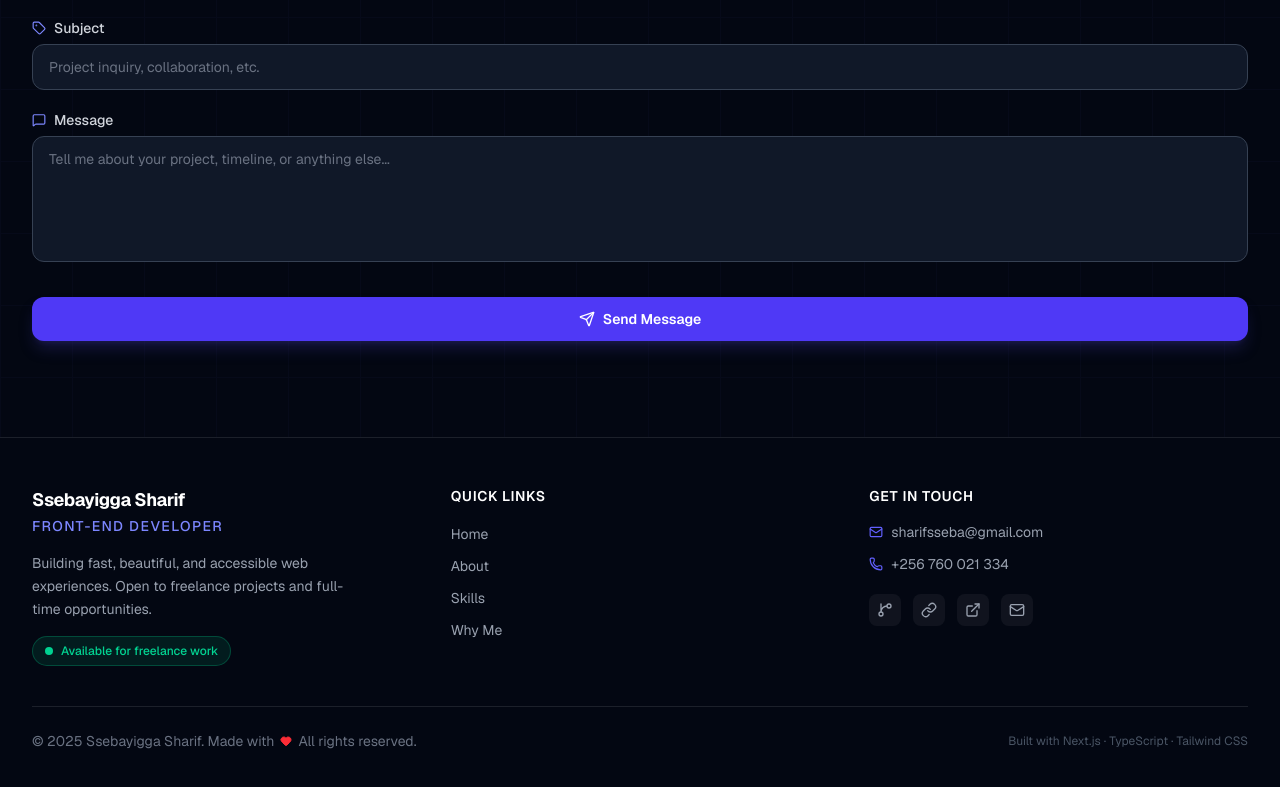
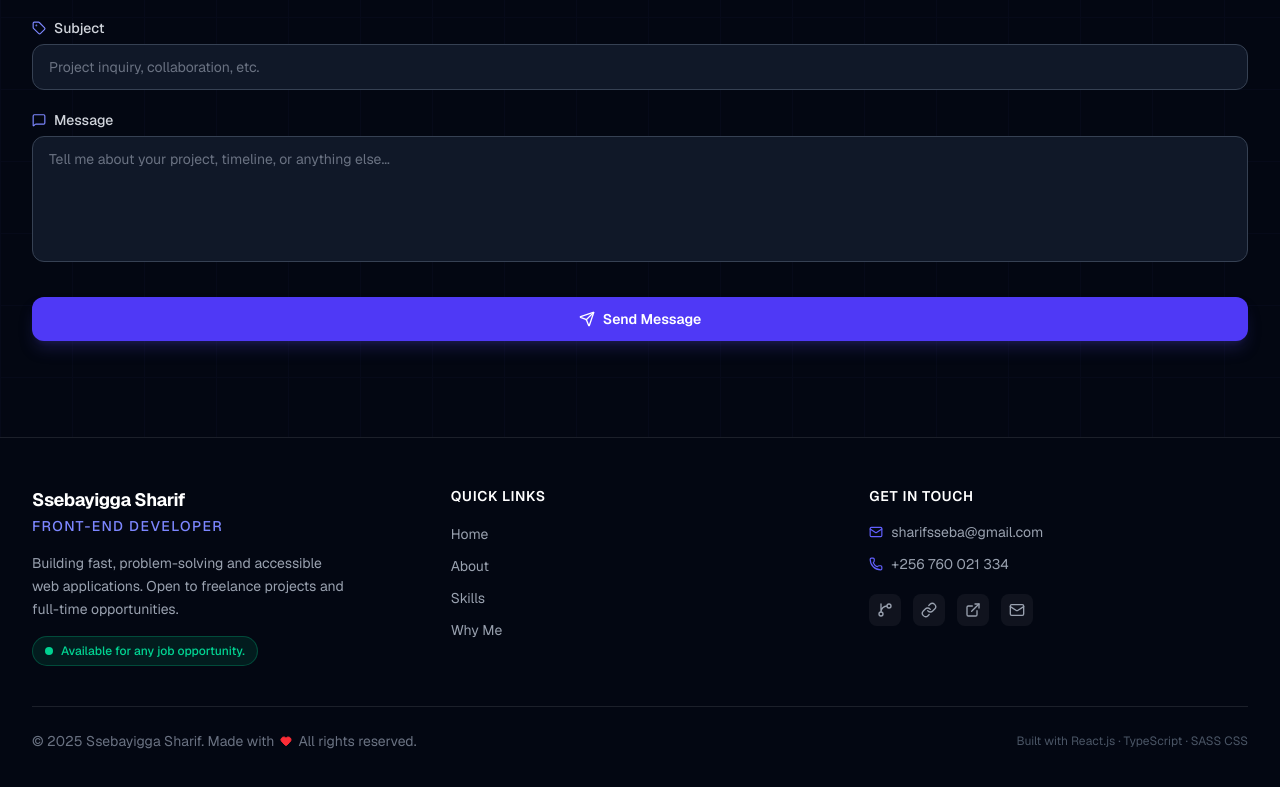
Before and after one commit to ssebayigga-sharif/myNext.jsSsebayigga-SharifPortfolio, a Next.js app in the folder nextjs-portfolio/: page / in a window 1280 px wide. Shown: the part 2223-3010 px from the top of the page. Built offline with nearby package versions, Linux system fonts and the light colour scheme; no server answers.

Commit message:
fix :Improved the footer functionalities

```diff
--- a/nextjs-portfolio/components/layout/Footer.tsx
+++ b/nextjs-portfolio/components/layout/Footer.tsx
@@ -35,13 +35,13 @@ export default function Footer() {
               </p>
             </div>
             <p className="text-gray-400 text-sm leading-relaxed max-w-xs">
-              Building fast, beautiful, and accessible web experiences. Open to
-              freelance projects and full-time opportunities.
+              Building fast, problem-solving and accessible web applications.
+              Open to freelance projects and full-time opportunities.
             </p>
             {/* Availability Badge */}
             <div className="inline-flex items-center gap-2 bg-emerald-900/30 border border-emerald-700/50 text-emerald-400 text-xs font-medium px-3 py-1.5 rounded-full w-fit">
               <span className="w-2 h-2 rounded-full bg-emerald-400 animate-pulse" />
-              Available for freelance work
+              Available for any job opportunity.
             </div>
           </div>
 
@@ -142,7 +142,7 @@ export default function Footer() {
             reserved.
           </p>
           <p className="text-gray-600 text-xs">
-            Built with Next.js · TypeScript · Tailwind CSS
+            Built with React.js · TypeScript · SASS CSS
           </p>
         </div>
       </div>
```
